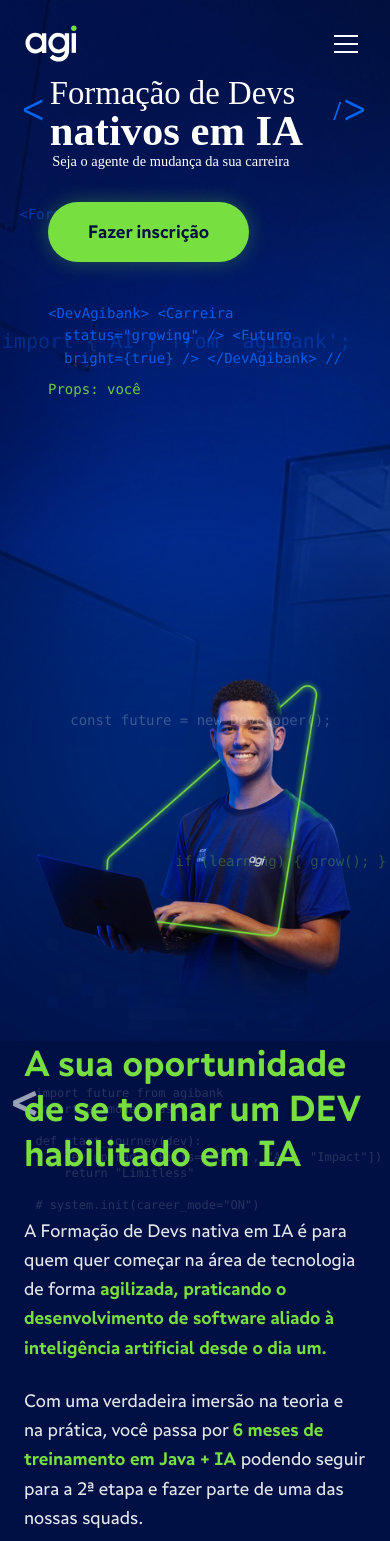
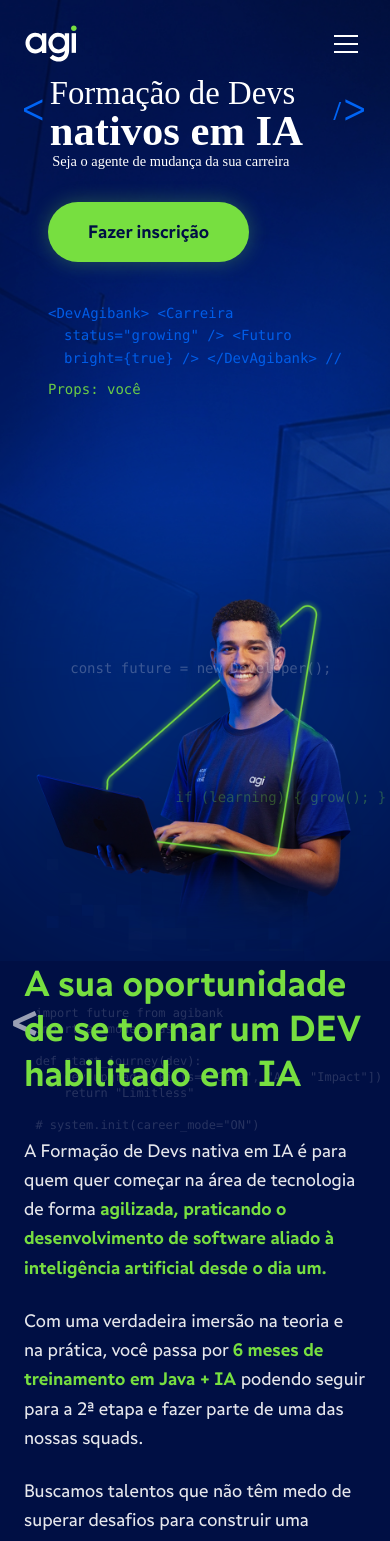
Before and after one commit to Uriel3coletivo/formacao-devs-ia, a Next.js app: page / in a window 390 px wide. Shown: the top 1541 px of the page. Built offline with nearby package versions, Linux system fonts and the light colour scheme.

Commit message:
Update Hero.jsx

```diff
--- a/src/components/Hero.jsx
+++ b/src/components/Hero.jsx
@@ -27,7 +27,8 @@ export default function Hero() {
         <img src="/images/Pixels.png" alt="Pixels Decorativos" className="object-contain max-h-full" />
       </div>
 
-      <div className="absolute inset-0 z-10 pointer-events-none overflow-hidden font-mono text-sm md:text-base">
+      {/* AJUSTE 1: Adicionado "hidden lg:block" para sumir com os códigos no celular e limpar a tela */}
+      <div className="hidden lg:block absolute inset-0 z-10 pointer-events-none overflow-hidden font-mono text-sm md:text-base">
         <motion.div animate={{ y: [0, -20, 0], opacity: [0.2, 0.6, 0.2] }} transition={{ repeat: Infinity, duration: 4, ease: "easeInOut" }} className="absolute top-[20%] left-[5%] text-[#0064f5]">&lt;FormacaoIA /&gt;</motion.div>
         <motion.div animate={{ y: [0, -15, 0], opacity: [0.3, 0.8, 0.3] }} transition={{ repeat: Infinity, duration: 5, ease: "easeInOut", delay: 2 }} className="absolute top-[30%] right-[10%] text-[#0064f5] text-xl">import &#123; AI &#125; from 'agibank';</motion.div>
       </div>
@@ -48,7 +49,6 @@ export default function Hero() {
               style={{ objectPosition: 'left center' }}
             />
 
-            {/* Recuo restaurado para a versão exata que você aprovou */}
             <div className="pl-6 md:pl-8 lg:pl-10 xl:pl-12">
               <button className="bg-[#77df40] text-[#000f44] px-10 py-4 rounded-full font-bold text-lg hover:bg-[#0064f5] hover:text-white transition-all transform hover:scale-105 active:scale-95 shadow-[0_0_20px_rgba(119,223,64,0.3)]">
                 Fazer inscrição
@@ -67,7 +67,8 @@ export default function Hero() {
             </div>
           </motion.div>
 
-          <div className="col-span-12 lg:col-span-7 relative h-[600px] md:h-[800px] lg:h-[950px] flex justify-center items-end pointer-events-none mt-10 lg:mt-0 z-20">
+          {/* AJUSTE 2: Trocado "mt-10" para "-mt-10" no mobile, puxando o rapaz para cima, perto do botão */}
+          <div className="col-span-12 lg:col-span-7 relative h-[600px] md:h-[800px] lg:h-[950px] flex justify-center items-end pointer-events-none -mt-10 lg:mt-0 z-20">
             <div className="absolute top-1/2 left-1/2 transform -translate-x-1/2 -translate-y-1/2 w-[500px] h-[500px] bg-[#0064f5] rounded-full blur-[120px] opacity-30 z-0" />
 
             <motion.div
```
